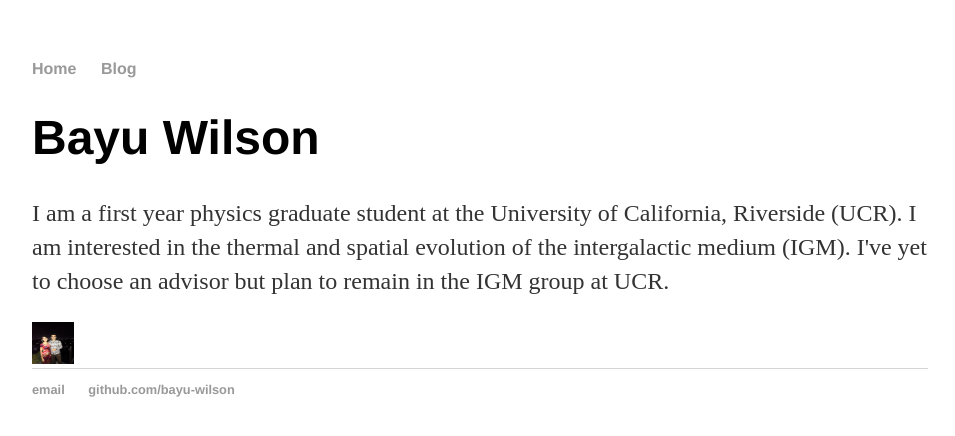
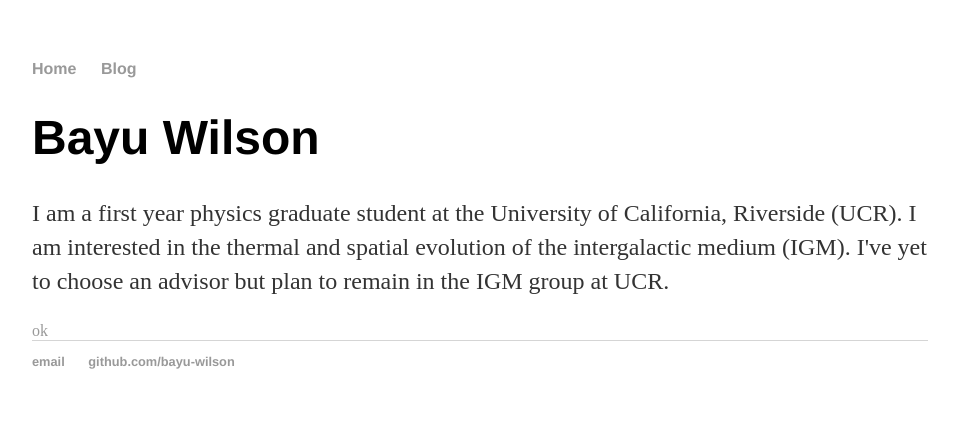
Before and after one commit to bayu-wilson/oldbayu-wilson.github.io, a Jekyll site: the page built from index.html, in a window 1280 px wide. Shown: the top 436 px of the page, without its empty margins (160-1115 px from the left). Built offline with Jekyll 4.4.1, drawn with Linux system fonts in a browser that asks for light colours.

Commit message:
Minor changes

```diff
--- a/index.html
+++ b/index.html
@@ -6,7 +6,8 @@ title: Bayu Wilson
 	<h1>Bayu Wilson</h1>
 	<p>I am a first year physics graduate student at the University of California, Riverside (UCR). I am interested in the thermal and spatial evolution of the intergalactic medium (IGM). I've yet to choose an advisor but plan to remain in the IGM group at UCR.</p>
 
-	<a href="default.asp">
-	  <img src="IMG_8478.jpg" alt="HTML tutorial" style="width:42px;height:42px;border:0;">
-	</a>
+	<a href="BayuWilson_CV.pdf">ok</a>
+	<!-- <a href="default.asp"> -->
+	  <!-- <img src="IMG_8478.jpg" alt="HTML tutorial" style="width:42px;height:42px;border:0;"> -->
+	<!-- </a> -->
 </div><!-- /.blurb -->
```
Also changed, not shown: IMG_8478.jpg (deleted), _posts/2019-09-19-website-launch.md (renamed from _posts/2014-04-30-hank-quinlan-site-launched.md).
